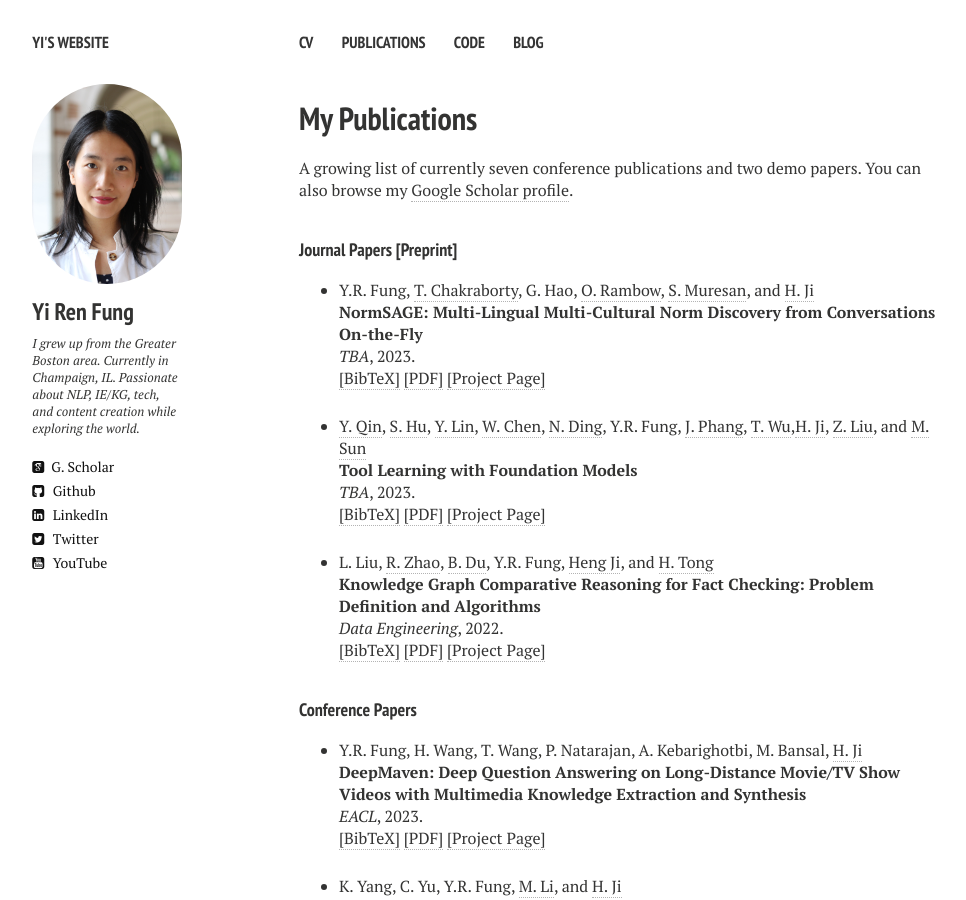
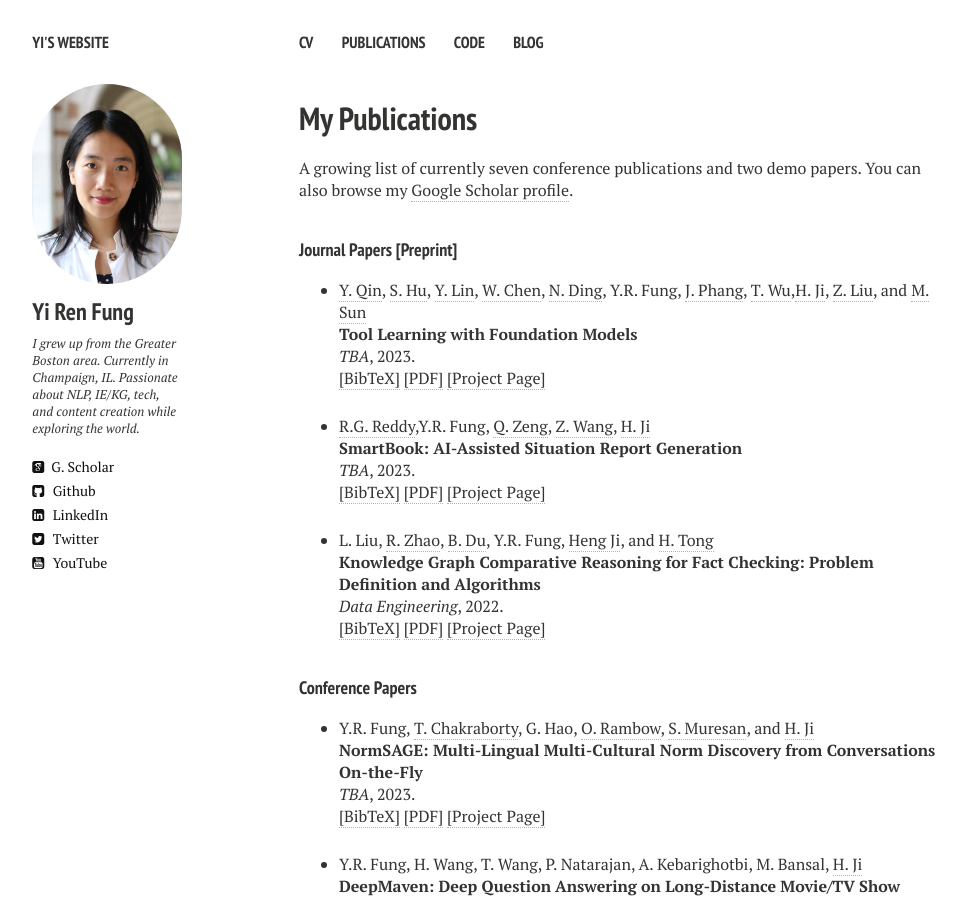
Before and after one commit to yrf1/yrf1.github.io, a Jekyll site: the page built from publications.md, in a window 1280 px wide and 900 px high. Shown: the whole window, without its empty margins (21-987 px from the left). Built offline with Jekyll 4.4.1, drawn with Linux system fonts in a browser that asks for light colours; nearby versions of some CDN libraries.

Commit message:
more update

```diff
--- a/_layouts/publications.html
+++ b/_layouts/publications.html
@@ -83,25 +83,6 @@ div.bibtex pre { font-size: 75%; overflow: auto;  width: 100%; padding: 0em 0em;
 <h4 style="margin-bottom:0px;padding-top:10px;">Journal Papers [Preprint]</h4>
 <ul class="biblist">
 <li ><p>
-Y.R. Fung, <a href="https://tuhinjubcse.github.io/" target="_blank">T. Chakraborty</a>, G. Hao, <a href="https://owenrambow.com/" target="_blank">O. Rambow</a>, <a href="http://www.cs.columbia.edu/~smara/" target="_blank">S. Muresan</a>, and <a href="https://blender.cs.illinois.edu/hengji.html" target="_blank">H. Ji</a>
-<br><b>NormSAGE: Multi-Lingual Multi-Cultural Norm Discovery from Conversations On-the-Fly</b>
-<br><i>TBA</i>, 2023.<br />
-<a href="javascript:toggleBibtex('fung2023')">[BibTeX]</a>
-<a href="https://arxiv.org/abs/2210.08604" target="_blank">[PDF]</a> <a href = "https://github.com/blender-nlp"  target="_blank">
-[Project Page]</a>
-</p>
-<div id="bib_fung2023" class="bibtex noshow">
-<pre>
-@article{fung2023,
-  title={NormSAGE: Multi-Lingual Multi-Cultural Norm Discovery from Conversations On-the-Fly},
-  author={Fung, Yi R. and Chakraborty, Tuhin and Rambow, Owen. and Muresan, Smaranda and Ji, Heng},
-  journal={Arxiv},
-  year={2022}
-}
-</pre>
-</div>
-</li>
-<li ><p>
 <a href="https://yujia-qin.github.io/" target="_blank">Y. Qin</a>, <a href="https://shengdinghu.github.io/" target="_blank">S. Hu</a>, <a href="https://linyankai.github.io/" target="_blank">Y. Lin</a>, <a href="https://scholar.google.com/citations?user=0CoGHtIAAAAJ" target="_blank">W. Chen</a>, <a href="https://www.stingning.cn/" target="_blank">N. Ding</a>, Y.R. Fung, <a href="https://jasonphang.com/" target="_blank">J. Phang</a>, <a href="https://www.cs.cmu.edu/~sherryw/" target="_blank">T. Wu</a>,<a href="https://blender.cs.illinois.edu/hengji.html" target="_blank">H. Ji</a>, <a href="https://nlp.csai.tsinghua.edu.cn/~lzy/" target="_blank">Z. Liu</a>, and <a href="https://www.cs.tsinghua.edu.cn/csen/info/1180/4033.htm" target="_blank">M. Sun</a>
 <br><b>Tool Learning with Foundation Models</b>
 <br><i>TBA</i>, 2023.<br />
@@ -115,6 +96,25 @@ Y.R. Fung, <a href="https://tuhinjubcse.github.io/" target="_blank">T. Chakrabor
   title={Tool Learning with Foundation Models},
   author={Qin, Yujia and Shengding, Hu and Lin, Yunkai and Chen, Weize and Ding, Ning and Fung, Yi R. and Phang, Jason and Wu, Tongshuang and Ji, Heng and Liu, Zhiyuan and Sun, Maosong},
   journal={Arxiv},
+  year={2023}
+}
+</pre>
+</div>
+</li>
+<li ><p>
+<a href="https://gangiswag.github.io" target="_blank">R.G. Reddy</a>,Y.R. Fung, <a href="https://vickizeng.com/" target="_blank">Q. Zeng</a>,  <a href="https://wzq016.github.io/" target="_blank">Z. Wang</a>, <a href="https://blender.cs.illinois.edu/hengji.html" target="_blank">H. Ji</a>
+<br><b>SmartBook: AI-Assisted Situation Report Generation</b>
+<br><i>TBA</i>, 2023.<br />
+<a href="javascript:toggleBibtex('reddy2023smartbook')">[BibTeX]</a>
+<a href="https://arxiv.org/abs/2303.14337" target="_blank">[PDF]</a> <a href = "https://github.com/blender-nlp/SmartBook"  target="_blank">
+[Project Page]</a>
+</p>
+<div id="bib_reddy2023smartbook" class="bibtex noshow">
+<pre>
+@article{reddy2023smartbook,
+  title={SmartBook: AI-Assisted Situation Report Generation},
+  author={Reddy, Revanth Gangi and Fung, Yi R and Zeng, Qi and Li, Manling and Wang, Ziqi and Sullivan, Paul and others},
+  journal={arXiv preprint arXiv:2303.14337},
   year={2023}
 }
 </pre>
@@ -146,6 +146,25 @@ L. Liu, <a href="https://www.linkedin.com/in/ruining-zhao-57610621a/" target="_b
 <!-- Generated from JabRef by PubList by Truong Nghiem at 11:44 on 2015.09.10. -->
 <ul class="biblist">
 
+<li ><p>
+Y.R. Fung, <a href="https://tuhinjubcse.github.io/" target="_blank">T. Chakraborty</a>, G. Hao, <a href="https://owenrambow.com/" target="_blank">O. Rambow</a>, <a href="http://www.cs.columbia.edu/~smara/" target="_blank">S. Muresan</a>, and <a href="https://blender.cs.illinois.edu/hengji.html" target="_blank">H. Ji</a>
+<br><b>NormSAGE: Multi-Lingual Multi-Cultural Norm Discovery from Conversations On-the-Fly</b>
+<br><i>TBA</i>, 2023.<br />
+<a href="javascript:toggleBibtex('fung2023')">[BibTeX]</a>
+<a href="https://arxiv.org/abs/2210.08604" target="_blank">[PDF]</a> <a href = "https://github.com/blender-nlp"  target="_blank">
+[Project Page]</a>
+</p>
+<div id="bib_fung2023" class="bibtex noshow">
+<pre>
+@article{fung2023,
+  title={NormSAGE: Multi-Lingual Multi-Cultural Norm Discovery from Conversations On-the-Fly},
+  author={Fung, Yi R. and Chakraborty, Tuhin and Rambow, Owen. and Muresan, Smaranda and Ji, Heng},
+  journal={Arxiv},
+  year={2022}
+}
+</pre>
+</div>
+</li>
 <li ><p>
 Y.R. Fung, H. Wang, T. Wang, P. Natarajan, A. Kebarighotbi, M. Bansal, <a href="https://blender.cs.illinois.edu/hengji.html" target="_blank">H. Ji</a>
 <br><b>DeepMaven: Deep Question Answering on Long-Distance Movie/TV Show Videos with Multimedia Knowledge Extraction and Synthesis</b>
```
